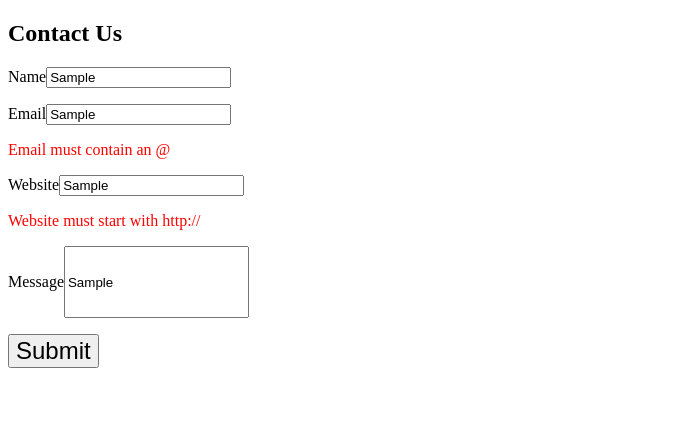
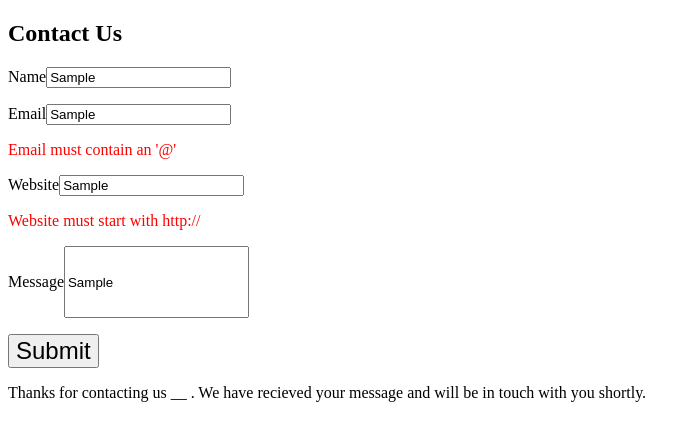
Before and after one commit to MHG16/jQuery-contact-form, a website: page index.html in a window 1280 px wide. Both pictures are taken after typing "Sample", "Sample", "Sample", "Sample" into the empty fields and a click on the button "Submit". Shown: the whole page, without its empty margins (0-700 px from the left). Drawn offline with nearby package versions, Linux system fonts and the light colour scheme.

Commit message:
Contact form about 50% complete

```diff
--- a/index.html
+++ b/index.html
@@ -19,6 +19,10 @@
 			<button type="submit">Submit</button>
 		</form>
 	</section>
+
+	<section class="success">
+		<p class="successMessage"></p>
+	</section>
 	<script type="text/javascript" src="node_modules/jquery/dist/jquery.min.js"></script>
 	<script type="text/javascript" src="main.js"></script>
 </body>
--- a/main.js
+++ b/main.js
@@ -43,7 +43,7 @@ $( ".target" ).hide();
 	}
 
 	if (userEmail.indexOf('@') === -1) {
-		$('.emailError').html('<p>Email must contain an @</p>');
+		$('.emailError').html('<p>Email must contain an \'@\'</p>');
 		$('.emailError').css('color', 'red');
 	}
 
@@ -62,4 +62,6 @@ $( ".target" ).hide();
 		$('.messageError').css('color', 'red');
 	}
 
+	$('.successMessage').html('<p>Thanks for contacting us __ .  We have recieved your message and will be in touch with you shortly.</p>');
+
 });
```
